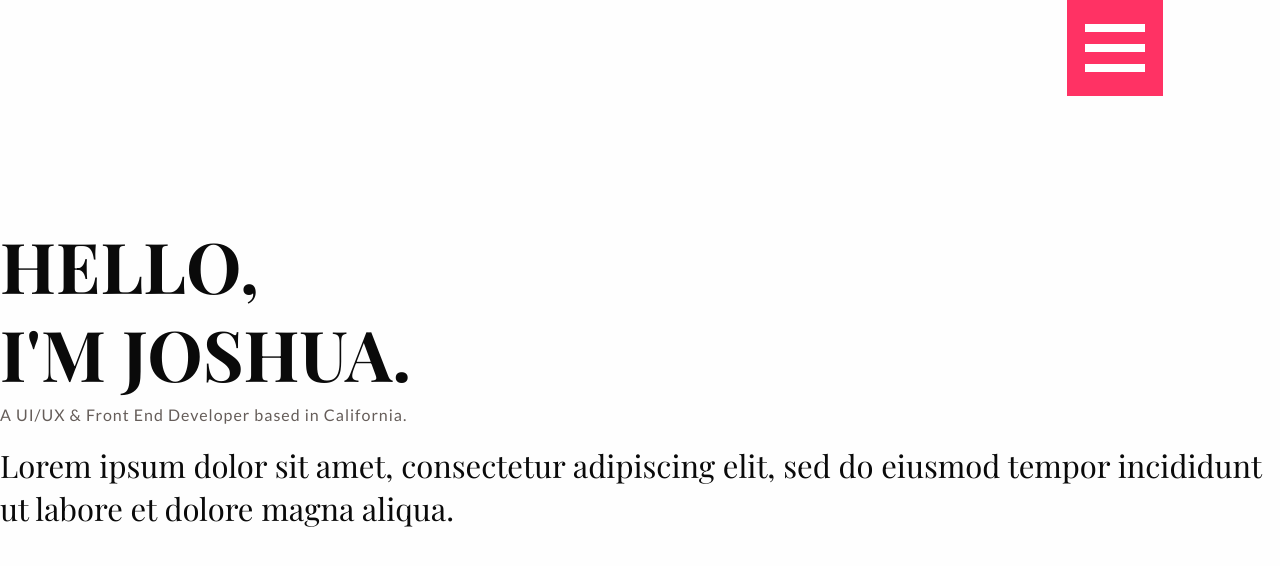
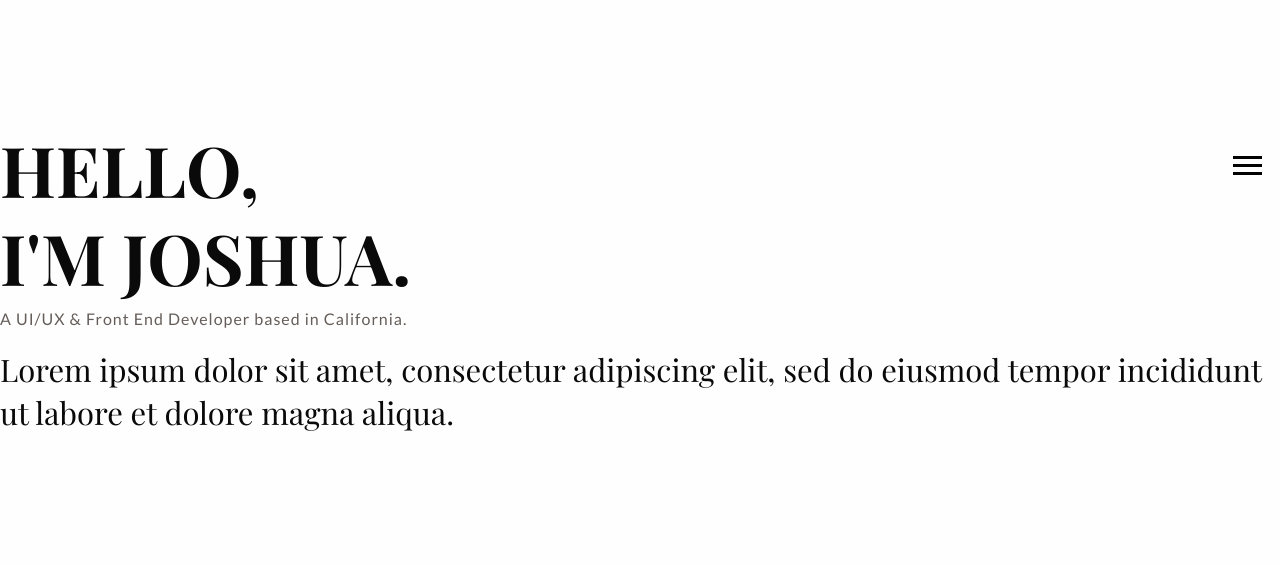
Before and after one commit to JoshuaHwang/joshchwang, a website: page app/public/views/index.html in a window 1280 px wide. Drawn offline with nearby package versions, Linux system fonts and the light colour scheme; files that its build step writes are made by us from their sources.

Commit message:
(#2) finished styling and animation of nav button

```diff
--- a/template/sass/_nav.scss
+++ b/template/sass/_nav.scss
@@ -1,16 +1,15 @@
 //-- NAV SCSS
 
 #hamburger {
+  float: right;
   display: block;
   position: relative;
   overflow: hidden;
+  // background-color: #ff3264;
   margin: 0;
   padding: 0;
-  width: 96px;
-  height: 96px;
-  font-size: 0;
-  text-indent: -9999px;
-  appearance: none;
+  width: 65px;
+  height: 65px;
   transition: background 0.3s;
 }
 
@@ -24,8 +23,8 @@
   top: 44px;
   left: 18px;
   right: 18px;
-  height: 8px;
-  background: white;
+  height: 3px;
+  background: #020202;
 }
 
 #hamburger span::before,
@@ -34,21 +33,17 @@
   display: block;
   left: 0;
   width: 100%;
-  height: 8px;
-  background-color: #fff;
+  height: 3px;
+  background-color: #020202;
   content: "";
 }
 
 #hamburger span::before {
-  top: -20px;
+  top: -8px;
 }
 
 #hamburger span::after {
-  bottom: -20px;
-}
-
-#hamburger {
-  background-color: #ff3264;
+  bottom: -8px;
 }
 
 #hamburger span {
@@ -69,9 +64,9 @@
   transition-property: bottom, transform;
 }
 
-/* active state, i.e. menu open */
+/* -- MENU OPEN -- */
 #hamburger.is-active {
-  background-color: #cb0032;
+  // background-color: #cb0032;
 }
 
 #hamburger.is-active span {
@@ -85,7 +80,7 @@
 
 #hamburger.is-active span::after {
   bottom: 0;
-  transform: rotate(-45deg);
+  transform: rotate(-225deg);
 }
 
 #hamburger.is-active span::before,
--- a/template/sass/default.scss
+++ b/template/sass/default.scss
@@ -55,8 +55,9 @@ html, body {
   font-family: 'Lato', sans-serif;
 }
 
+@import 'nav';
+
 .header-container {
-  @import 'nav';
 
   .logo {
     font: {
```
Also changed, not shown: app/public/css/default.css.
